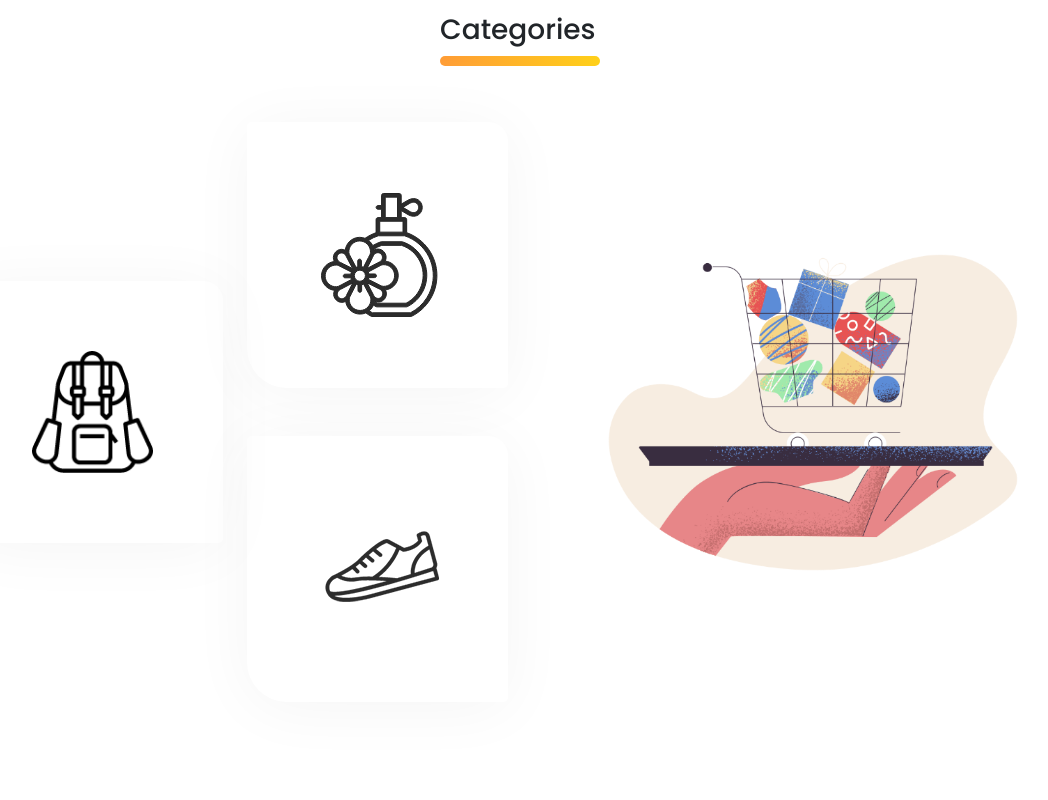
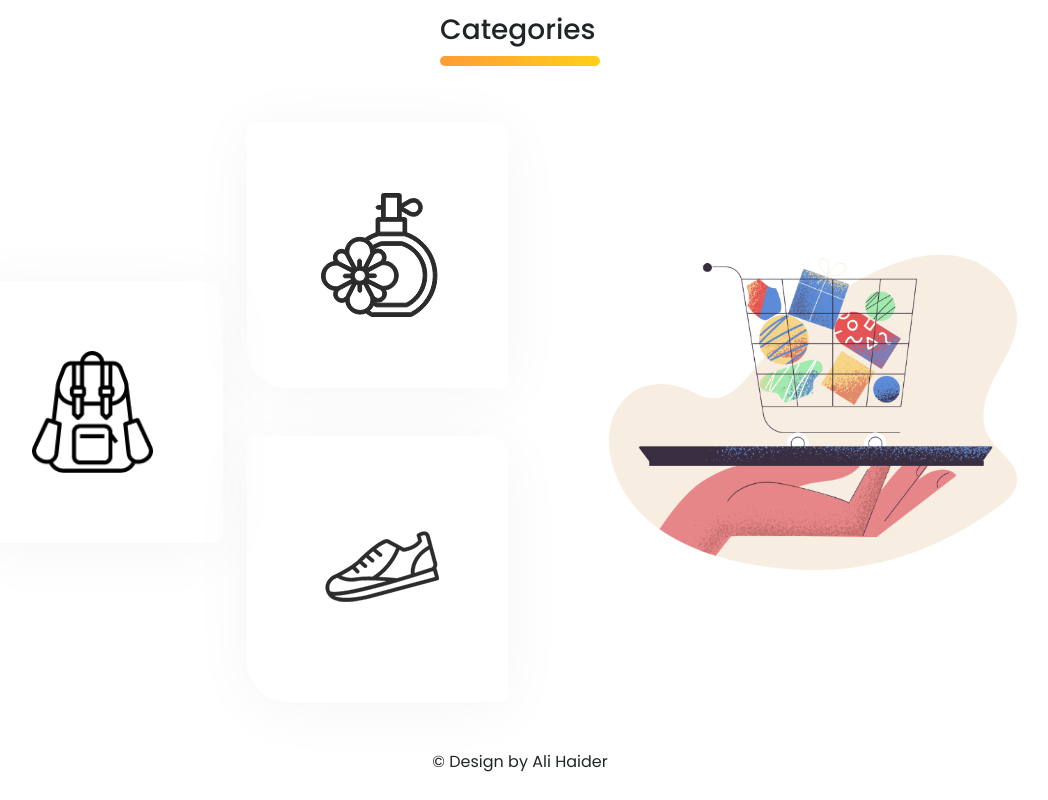
Before and after one commit to ahDevGit/hot-gadgets, a plain HTML site: page index.html in a window 1280 px wide. Shown: the part 1912-2712 px from the top of the page, without its empty margins (120-1168 px from the left). Before the commit the page ends 2662 px from the top, so only its background shows below. Drawn offline with nearby package versions, Linux system fonts and the light colour scheme.

Commit message:
Footer Updated

```diff
--- a/index.html
+++ b/index.html
@@ -369,6 +369,14 @@
     </section>
     <!-- Categories Section End -->
 
+    <!-- Footer Section Start -->
+    <footer class="">
+      <div class="container d-flex justify-content-center">
+        <p>&copy; Design by Ali Haider</p>
+      </div>
+    </footer>
+    <!-- Footer Section End -->
+
     <!-- Option 1: Bootstrap Bundle with Popper -->
     <script
       src="https://cdn.jsdelivr.net/npm/bootstrap@5.1.3/dist/js/bootstrap.bundle.min.js"
```
